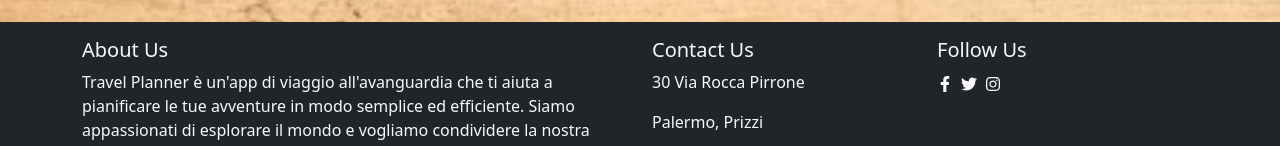
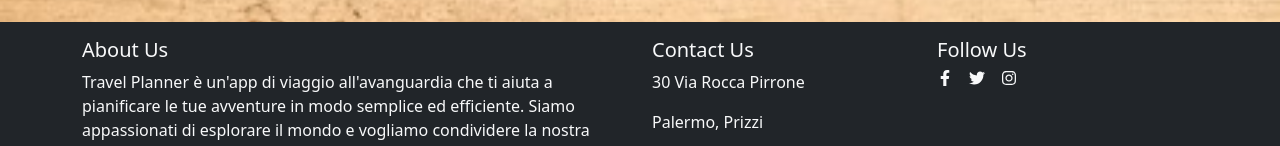
Before and after one commit to GiuseppeCanzoneri/CAPSTONE-FRONTEND-Travel-Planner, a React (Create React App) app: page /admin in a window 1280 px wide. Shown: the part 297-443 px from the top of the page. Built offline with nearby package versions, Linux system fonts and the light colour scheme; no server answers.

Commit message:
update footer remove warning

```diff
--- a/src/components/MyFooter.jsx
+++ b/src/components/MyFooter.jsx
@@ -26,15 +26,11 @@ const MyFooter = () => {
           <Col md={3}>
             <h5>Follow Us</h5>
             <div className="d-flex">
-              <a href="#" className="me-2 text-light">
-                <FaFacebookF />
-              </a>
-              <a href="#" className="me-2 text-light">
-                <FaTwitter />
-              </a>
-              <a href="#" className="me-2 text-light">
-                <FaInstagram />
-              </a>
+              <FaFacebookF className="me-3" />
+
+              <FaTwitter className="me-3" />
+
+              <FaInstagram className="me-3" />
             </div>
           </Col>
         </Row>
```
